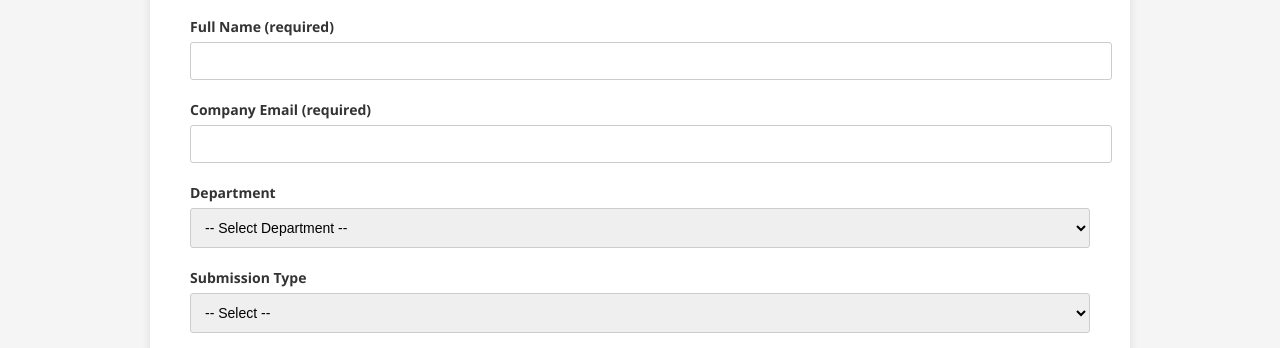
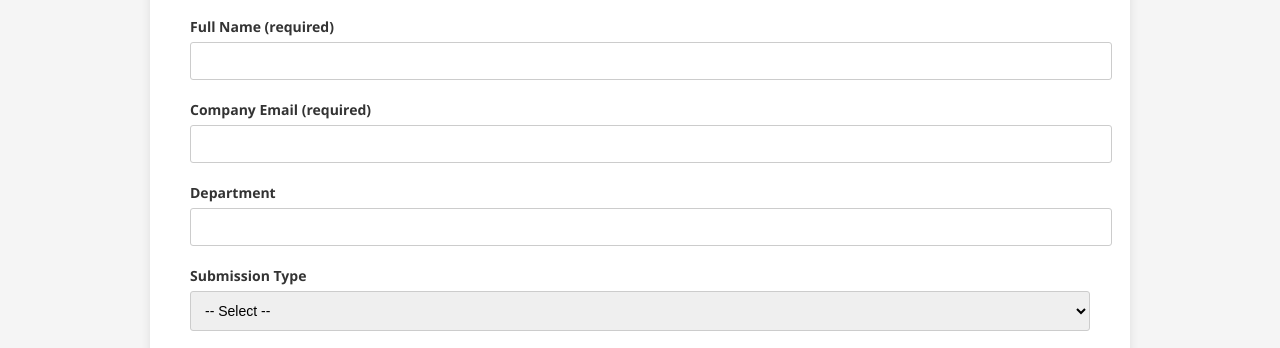
Before and after one commit to amewugaderek/site, a plain HTML site: page home.html in a window 1280 px wide. Shown: the part 420-768 px from the top of the page. Drawn offline with Linux system fonts and the light colour scheme.

Commit message:
Replace department select with input field

```diff
--- a/home.html
+++ b/home.html
@@ -176,16 +176,8 @@
       <label for="email">Company Email <span class="required">(required)</span></label>
       <input required type="email" name="email" id="email">
 
-      <label>Department</label>
-      <select required>
-        <option value="">-- Select Department --</option>
-        <option>CSC</option>
-        <option>Cyber</option>
-        <option>NOC</option>
-        <option>Applications</option>
-        <option>Field Installation</option>
-        <option>Low Voltage</option>
-      </select>
+      <label for="department">Department</label>
+      <input required name="department" id="department">
 
       <label>Submission Type</label>
       <select required>
```
